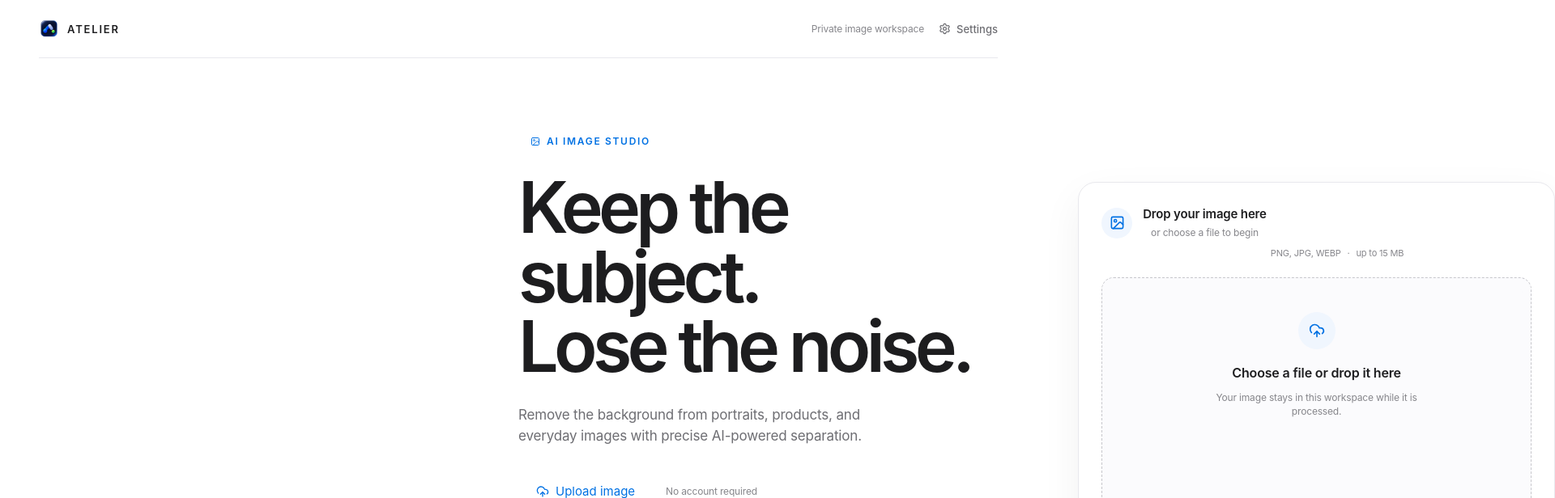
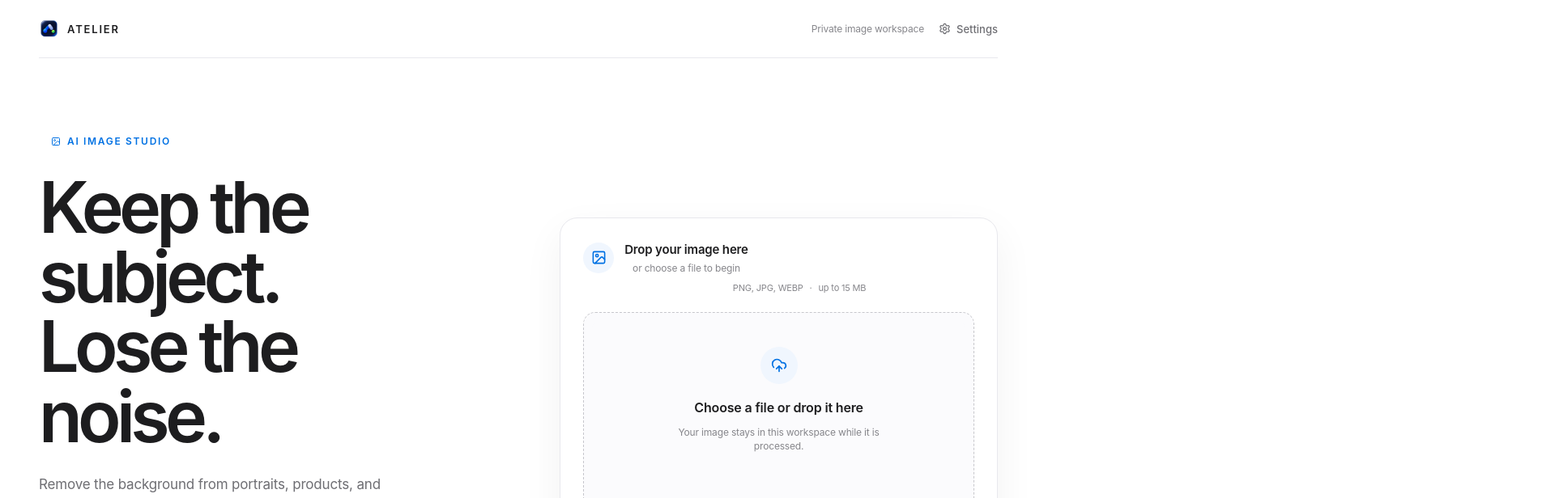
Before and after one commit to manyfold-open/rmbg, a React (Vite) app: page / in a window 1280 px wide. Shown: the top 616 px of the page at 81% size, 1920 px wide, since content can reach past the window. Built offline with nearby package versions, Linux system fonts and the light colour scheme; no server answers.

Commit message:
fix: reset legacy hero positioning (#11)
Keep the Atelier hero inside the normal app grid so the copy and upload card render in the intended positions.

```diff
--- a/src/app/styles.css
+++ b/src/app/styles.css
@@ -1931,6 +1931,11 @@ body,
 }
 
 .atelier-upload-hero {
+  position: static;
+  left: auto;
+  right: auto;
+  width: 100%;
+  overflow: visible;
   display: grid !important;
   grid-template-columns: minmax(0, 1fr) minmax(390px, 1fr) !important;
   grid-template-areas: 'copy upload';
```
